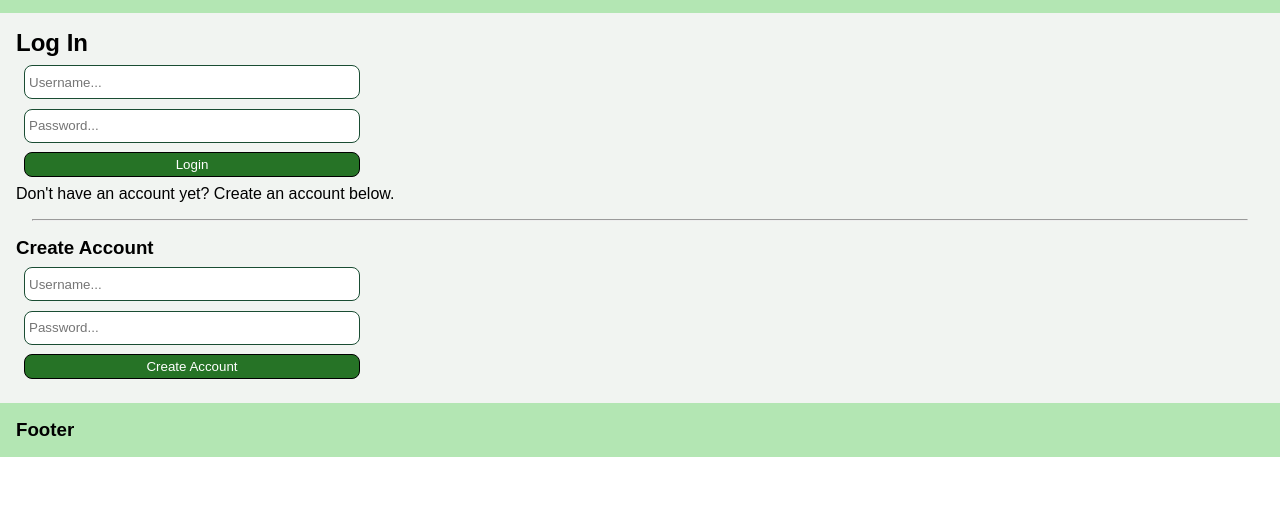
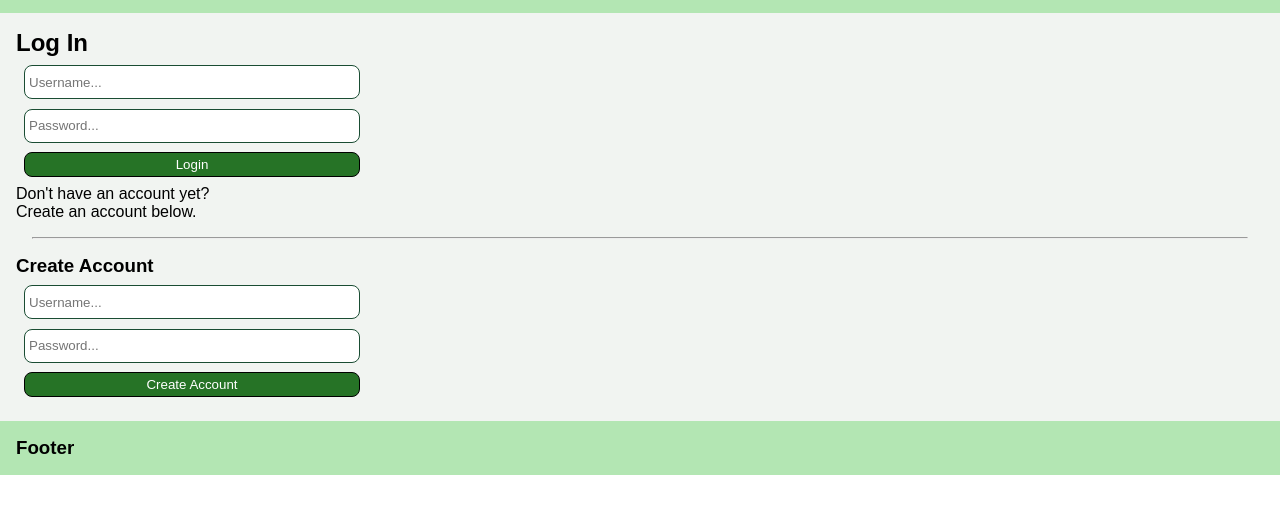
Before and after one commit to zen-da-baker/to-do-list, a website: page public/index.html in a window 1280 px wide. Shown: the part 56-570 px from the top of the page. Drawn offline with Linux system fonts and the light colour scheme.

Commit message:
line break

```diff
--- a/public/index.html
+++ b/public/index.html
@@ -38,7 +38,7 @@
                 </div>
 
 
-                <p>Don't have an account yet? Create an account below.</p>
+                <p>Don't have an account yet? <br> Create an account below.</p>
 
                 <hr>
 
```
